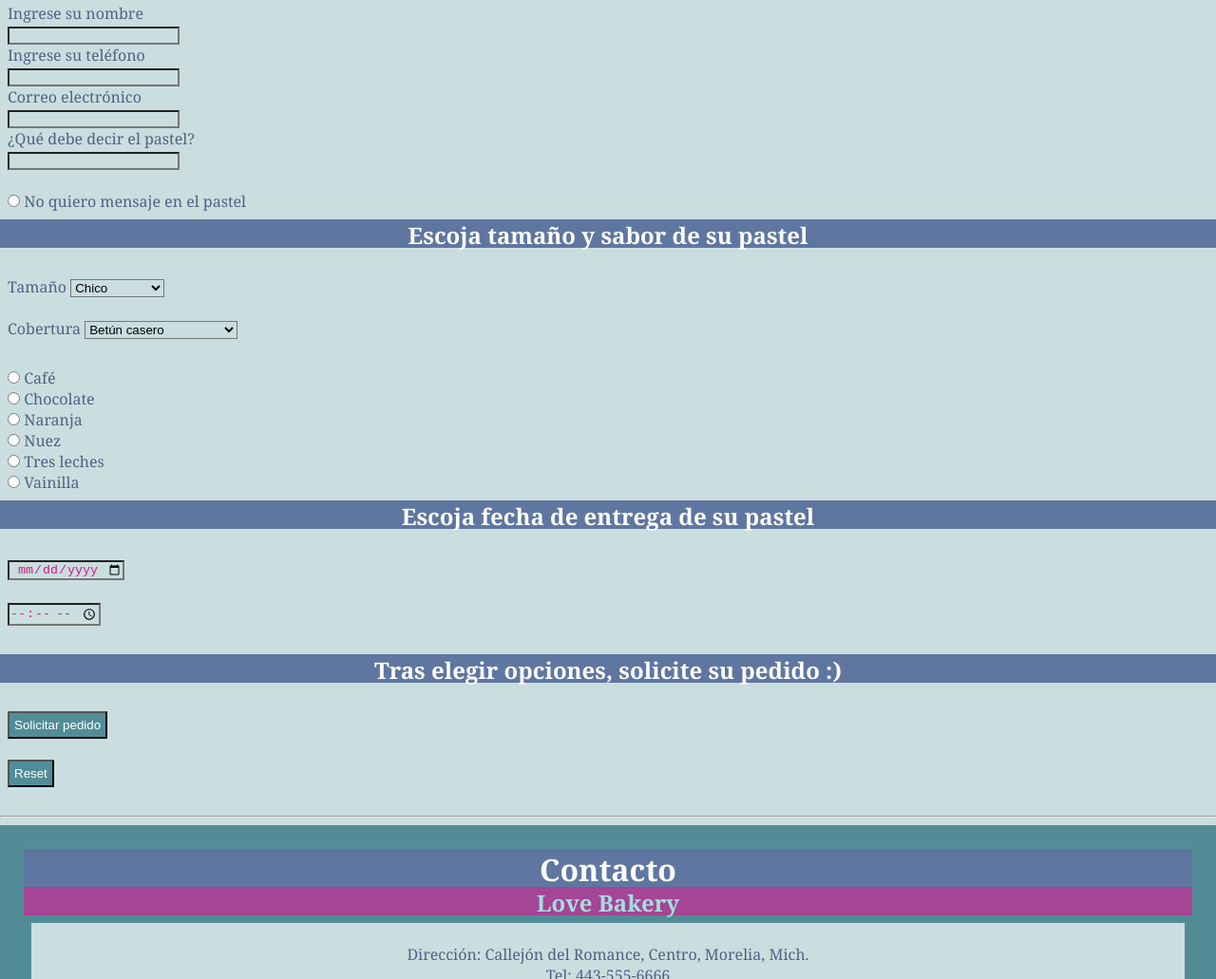
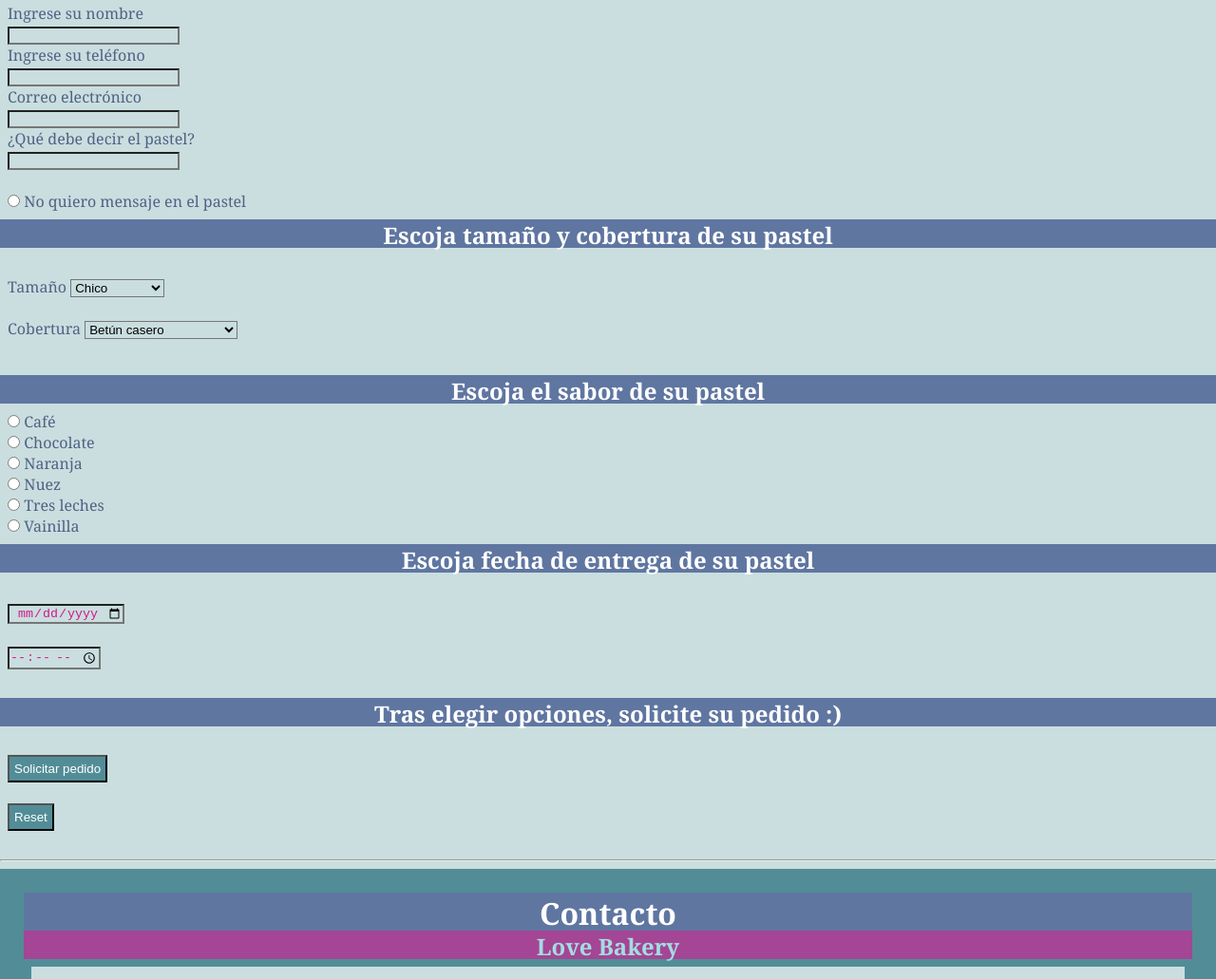
Before and after one commit to mikaelzen/02-LaunchX-HTML, a plain HTML site: page index.html in a window 1280 px wide. Shown: the part 719-1750 px from the top of the page at 95% size. Drawn offline with Linux system fonts and the light colour scheme.

Commit message:
Update index.html

```diff
--- a/index.html
+++ b/index.html
@@ -108,7 +108,7 @@
             <ol>
                 <br>
                 <li><a href="index.html">Inicio</a></li>
-                <li> <a href="inventario.html">Página del pastelero</a></li>
+                <li><a href="inventario.html">Página del pastelero</a></li>
 
                 <br>
             </ol>
@@ -158,7 +158,7 @@
         <label for="letrero">No quiero mensaje en el pastel</label><br>
         </p>
 
-    <h2>Escoja tamaño y sabor de su pastel</h2>
+    <h2>Escoja tamaño y cobertura de su pastel</h2>
     <p><br>
 
         <label for="Tamaño">Tamaño</label>
@@ -179,7 +179,8 @@
         <br>
     </p>
     <p><br>
-
+    <h2>Escoja el sabor de su pastel</h2>
+    <p>
         <input type="radio" id="Café" name="sabor" value="Café">
         <label for="Café">Café</label><br>
 
```
